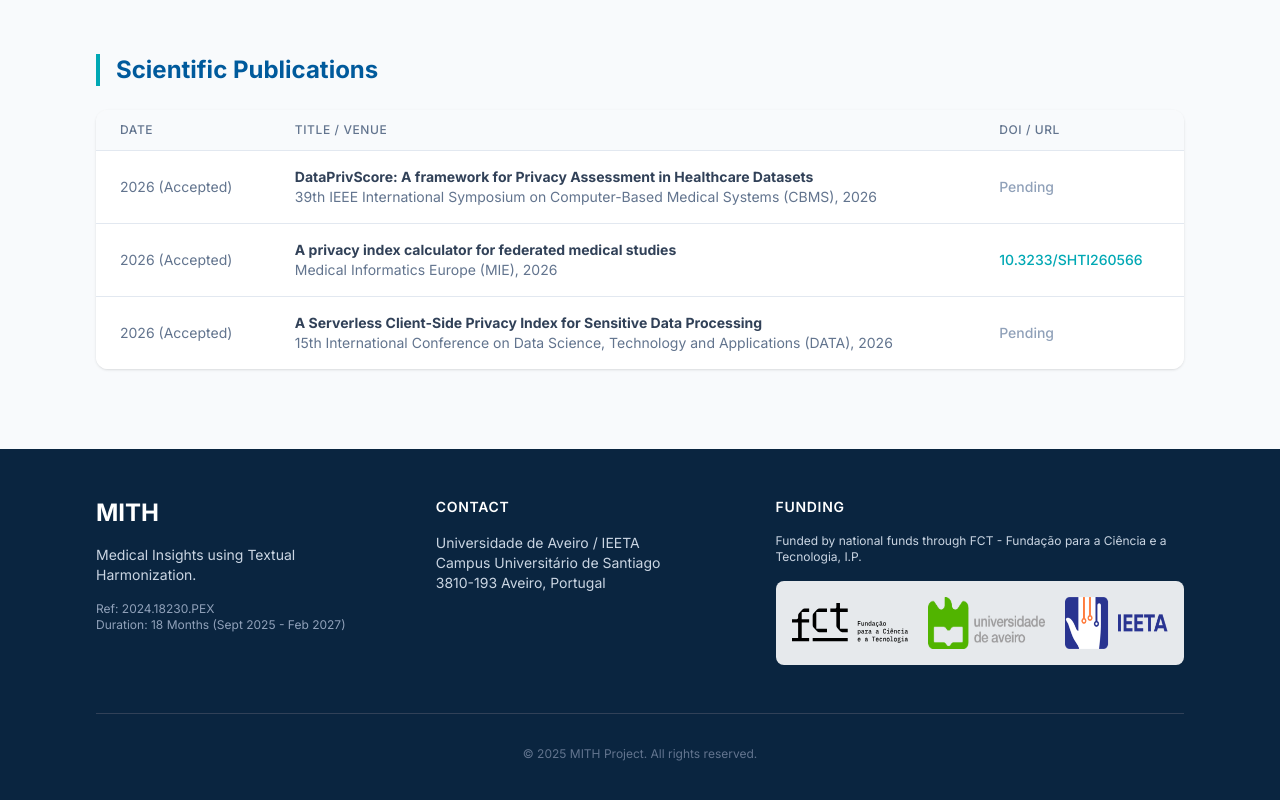
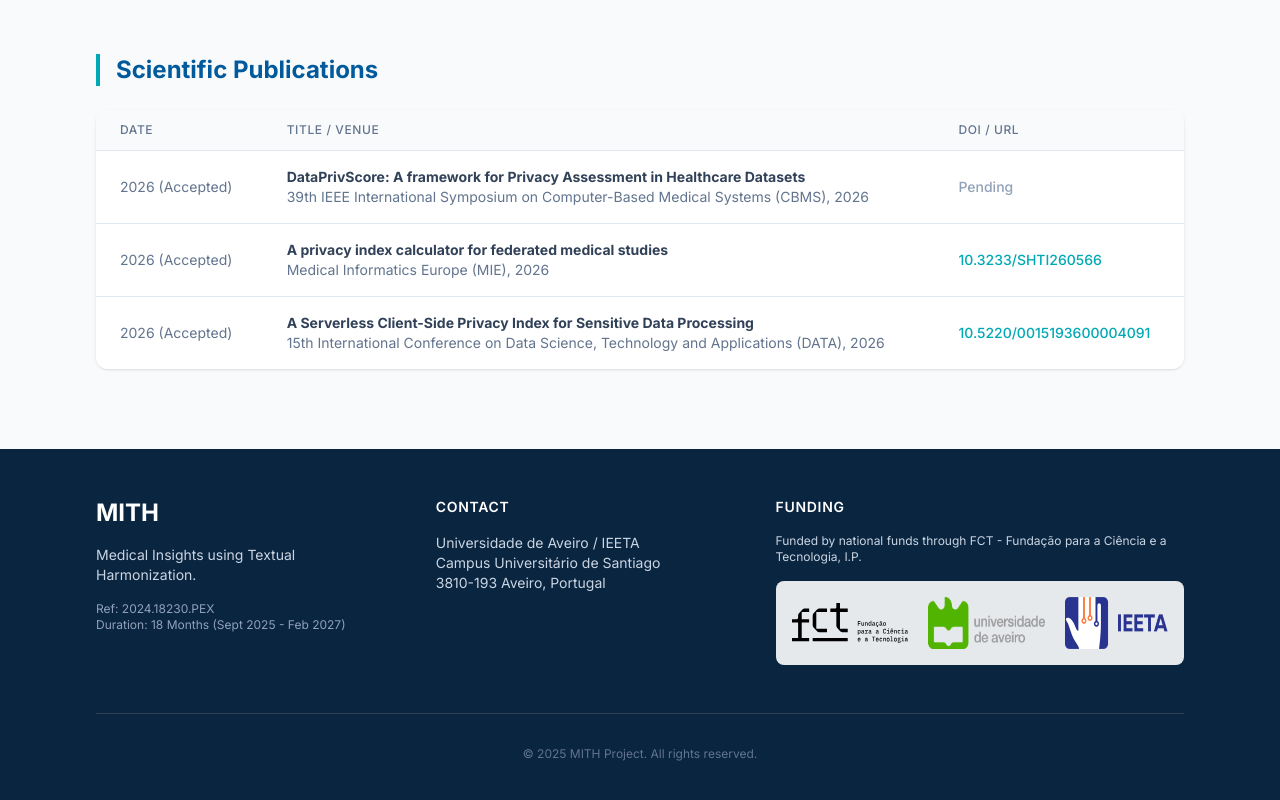
Before and after one commit to ieeta-mith/ieeta-mith.github.io, a React (Vite) app: page /results in a window 1280 px wide. Shown: the part 792-1592 px from the top of the page. Built offline with nearby package versions, Linux system fonts and the light colour scheme.

Commit message:
Updated DOI from DATA publication

```diff
--- a/src/data/publications.ts
+++ b/src/data/publications.ts
@@ -19,9 +19,9 @@ export const PUBLICATIONS: Publication[] = [
 	{
 		date: '2026 (Accepted)',
 		title: 'A Serverless Client-Side Privacy Index for Sensitive Data Processing',
-		doi: 'Pending',
+		doi: '10.5220/0015193600004091',
 		publicationPlace:
 			'15th International Conference on Data Science, Technology and Applications (DATA), 2026',
-		link: undefined,
+		link: 'https://doi.org/10.5220/0015193600004091',
 	},
 ];
```
